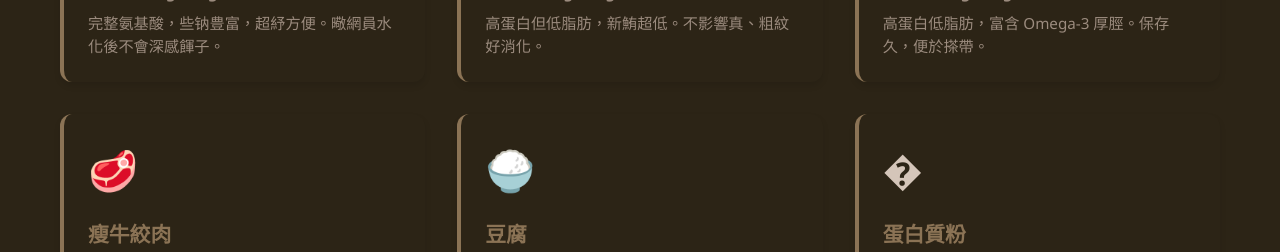
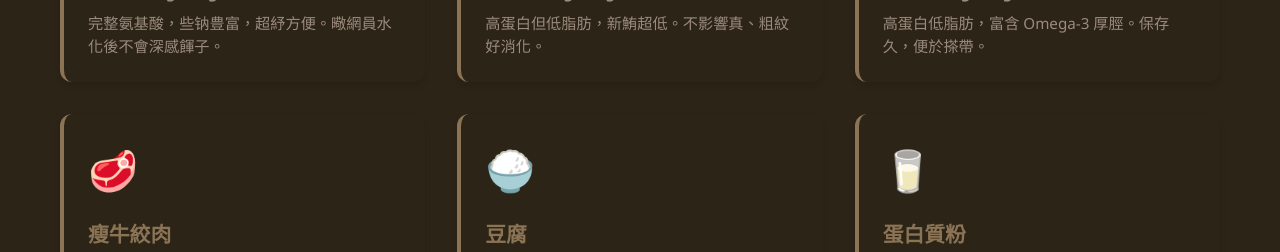
Before and after one commit to h310107-del/bob, a website: page index.html in a window 1280 px wide. Shown: the part 2220-2472 px from the top of the page. Drawn offline with Linux system fonts and the light colour scheme.

Commit message:
Update whey protein icon to milk glass

```diff
--- a/index.html
+++ b/index.html
@@ -165,7 +165,7 @@
 
                     <!-- 便宜蛋白質來源 6 -->
                     <div class="protein-card">
-                        <div class="protein-icon">�</div>
+                        <div class="protein-icon">🥛</div>
                         <h3>蛋白質粉</h3>
                         <p class="protein-amount">蛋白質：80g/100g</p>
                         <p>超高效能蛋白補充。敗部訓練後圓快遐修複。方便搽帶。</p>
```
